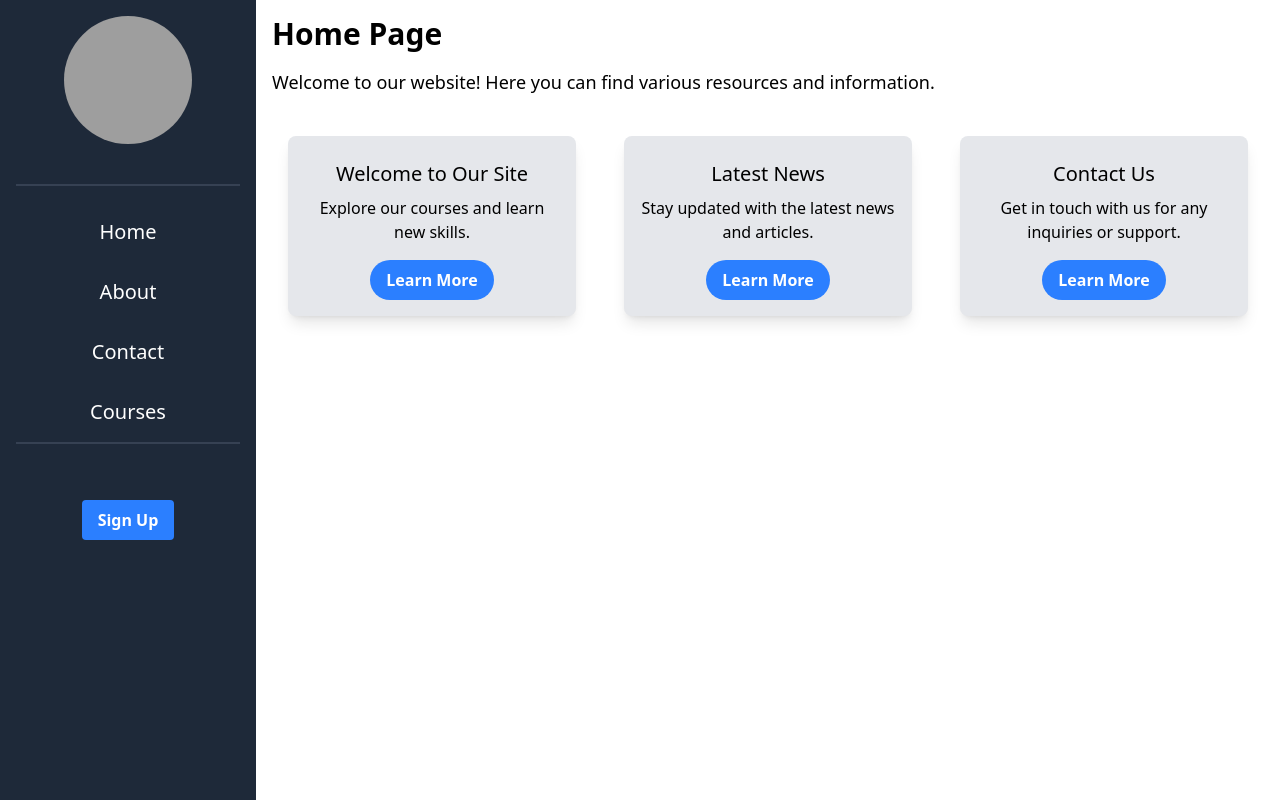
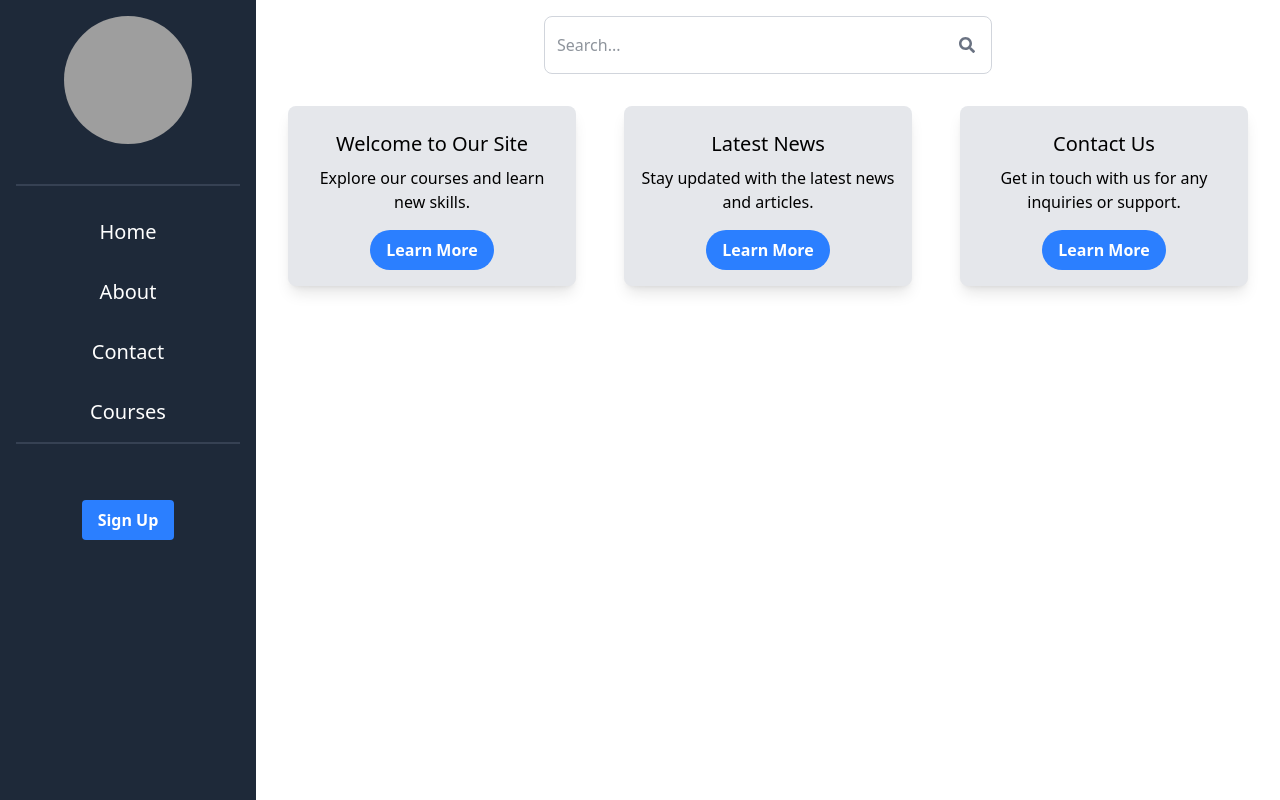
Before and after one commit to hari-dev-003/Learn_Mode, a React (Vite) app in the folder frontend/: page / in a window 1280 px wide. Built offline with nearby package versions, Linux system fonts and the light colour scheme; grey boxes are pictures that could not be loaded.

Commit message:
feat: Added the SearchBar component to the HomePage and added Search icon.

```diff
--- /dev/null
+++ b/frontend/src/components/SearchBar.jsx
@@ -0,0 +1,18 @@
+import { FaSearch } from 'react-icons/fa';
+
+
+function SearchBar(){
+   return (
+       <>
+            <div className="border border-gray-300 rounded-lg p-2 flex items-center justify-between mb-4 w-full max-w-md">
+                <input type="text" placeholder="Search..." className="w-full mt-1 mb-1 p-1" />
+                <button type="submit">
+                    <FaSearch className="text-gray-500 hover:text-gray-700 mx-2" />
+                </button>
+            </div>
+       </>
+   )
+}
+
+
+export default SearchBar;
--- a/frontend/src/pages/HomePage.jsx
+++ b/frontend/src/pages/HomePage.jsx
@@ -1,13 +1,15 @@
 import Navbar from '../components/Navbar';
 import Card from '../components/Card';
+import SearchBar from '../components/SearchBar';
 
 function HomePage() {
    return (
       <div className="grid grid-cols-[20%_80%] w-full h-screen">
         <Navbar />
-        <div className="p-4">
-          <h1 className="text-3xl font-bold mb-4">Home Page</h1>
-          <p className="text-lg mb-6">Welcome to our website! Here you can find various resources and information.</p>
+        <div className="p-4 text-gray-800">
+         <div className="max-w-4xl m-auto flex justify-center">
+                 <SearchBar />
+         </div>
         <div className="grid grid-cols-1 sm:grid-cols-2 lg:grid-cols-3 gap-4">
         <Card title="Welcome to Our Site" description="Explore our courses and learn new skills." />
         <Card title="Latest News" description="Stay updated with the latest news and articles." />
```
